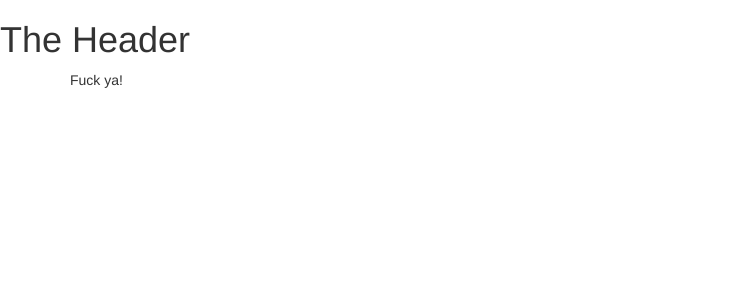
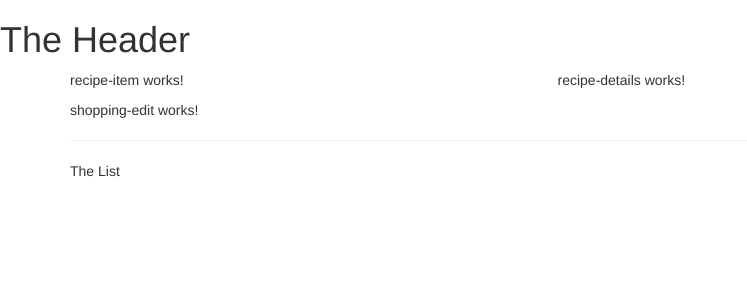
Before and after one commit to gnappo1/Angular-Recipe-App, an Angular app: page / in a window 1280 px wide. Shown: the top 300 px of the page, without its empty margins (0-747 px from the left). Built offline with nearby package versions, Linux system fonts and the light colour scheme.

Commit message:
Placed html dome elements in component.html files to nest components and give basic first structure.

```diff
--- a/src/app/app.component.html
+++ b/src/app/app.component.html
@@ -1,6 +1,9 @@
 <app-header></app-header>
 <div class="container">
   <div class="row">
-    <div class="col-xs-12">Fuck ya!</div>
+    <div class="col-xs-12">
+      <app-recipes></app-recipes>
+      <app-shopping-list></app-shopping-list>
+    </div>
   </div>
 </div>
--- a/src/app/recipes/recipe-list/recipe-list.component.html
+++ b/src/app/recipes/recipe-list/recipe-list.component.html
@@ -1,3 +1 @@
-<p>
-  recipe-list works!
-</p>
+<app-recipe-item></app-recipe-item>
--- a/src/app/recipes/recipes.component.html
+++ b/src/app/recipes/recipes.component.html
@@ -1,3 +1,8 @@
-<p>
-  recipes works!
-</p>
+<div class="row">
+  <div class="col-md-5">
+    <app-recipe-list></app-recipe-list>
+  </div>
+  <div class="col-md-7">
+    <app-recipe-details></app-recipe-details>
+  </div>
+</div>
--- a/src/app/shopping-list/shopping-list.component.html
+++ b/src/app/shopping-list/shopping-list.component.html
@@ -1,3 +1,7 @@
-<p>
-  shopping-list works!
-</p>
+<div class="row">
+  <div class="col-xs-10">
+    <app-shopping-edit></app-shopping-edit>
+    <hr>
+    <p>The List</p>
+  </div>
+</div>
```
